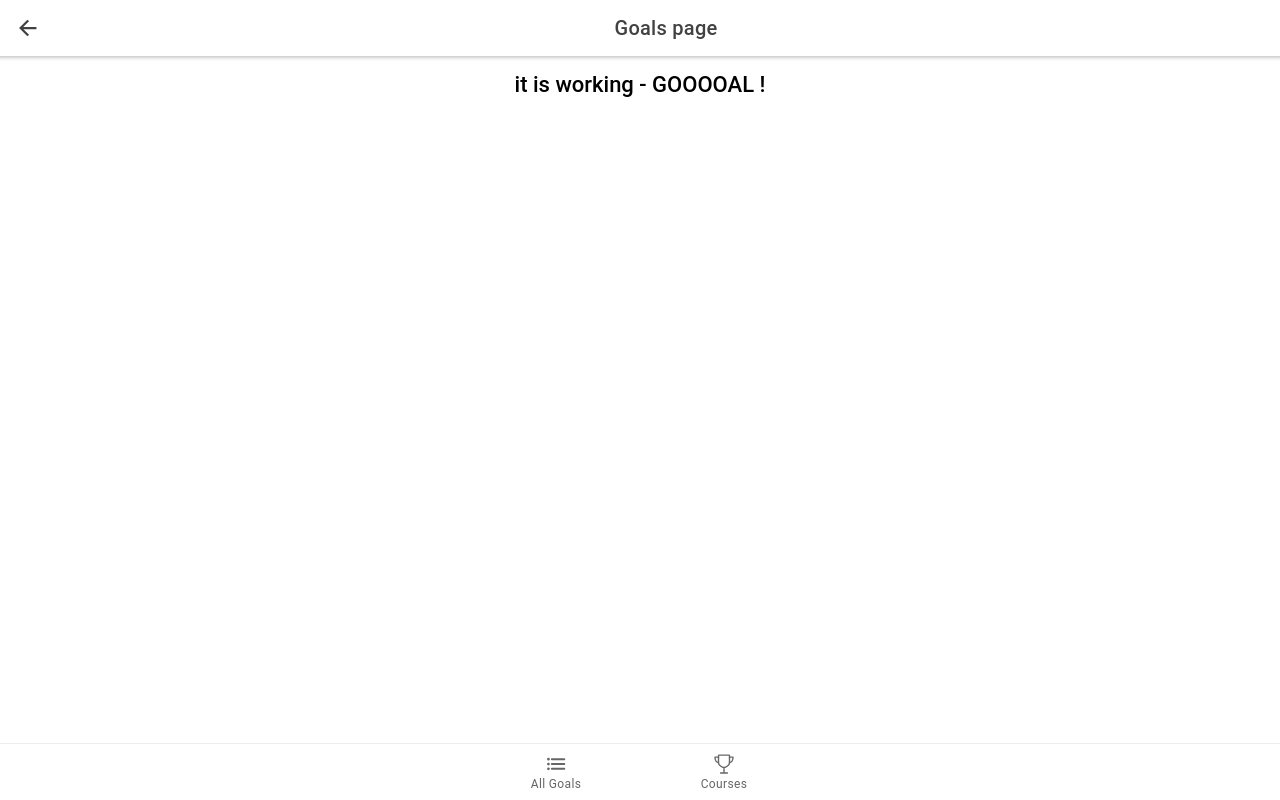
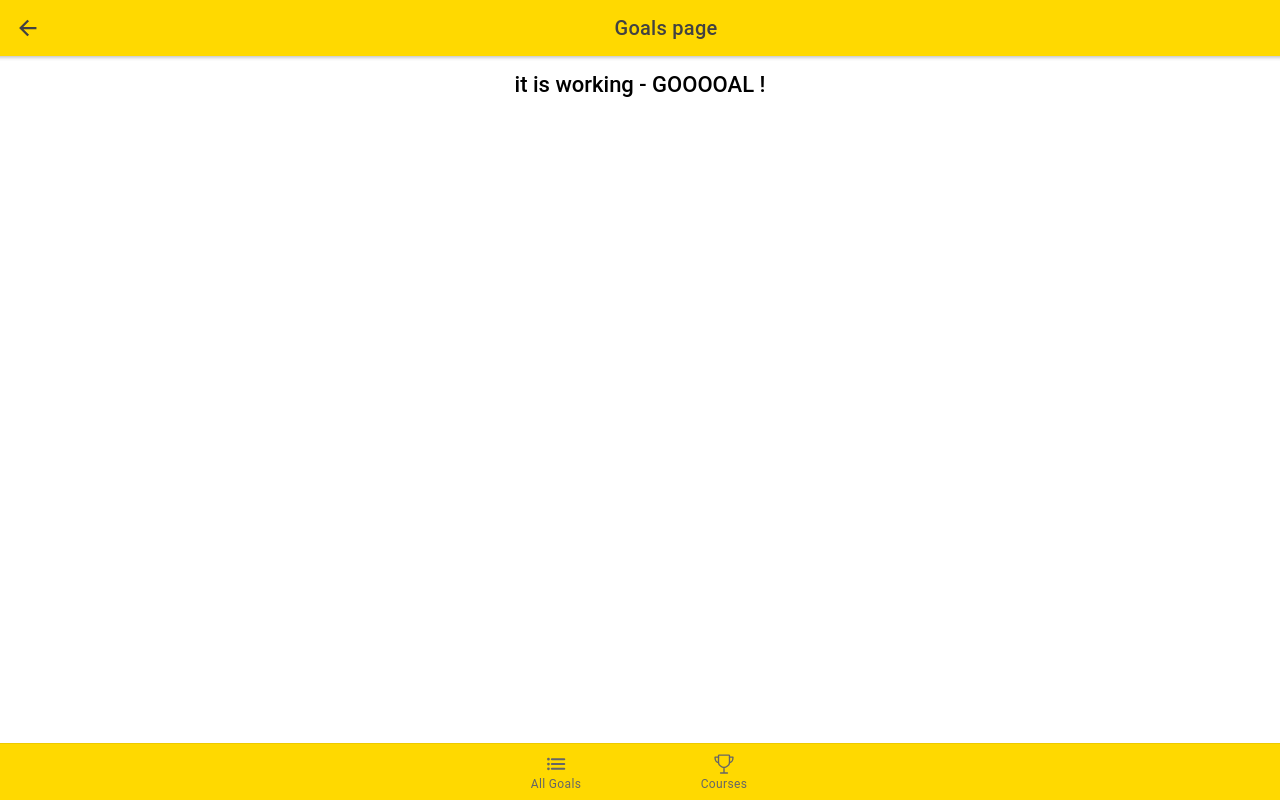
Before and after one commit to Luka-dot/Goal-List, a React (Create React App) app: page /course-goals in a window 1280 px wide. Built offline with nearby package versions, Linux system fonts and the light colour scheme.

Commit message:
cards and display list added

```diff
--- a/src/App.tsx
+++ b/src/App.tsx
@@ -26,6 +26,7 @@ import '@ionic/react/css/display.css';
 
 /* Theme variables */
 import './theme/variables.css';
+import './theme/theme.css';
 
 const App: React.FC = () => (
   <IonApp>
--- a/src/pages/Courses.tsx
+++ b/src/pages/Courses.tsx
@@ -1,5 +1,5 @@
 import React from 'react';
-import { IonHeader, IonContent, IonToolbar, IonTitle, IonButton, IonPage } from '@ionic/react';
+import { IonHeader, IonContent, IonToolbar, IonTitle, IonButton, IonPage, IonGrid, IonRow, IonCol, IonCard, IonCardContent } from '@ionic/react';
 // import { useHistory } from 'react-router-dom';
 
 const Courses: React.FC = () => {
@@ -8,6 +8,14 @@ const Courses: React.FC = () => {
     // const changePageHandler = () => {
     //     history.push('/course-goals');
     // };
+
+    const CORSE_DATA = [
+        { id: 'c1', title: 'IONIC course' },
+        { id: 'c2', title: 'This is another test title' },
+        { id: 'c3', title: 'Just a test data' },
+        { id: 'c4', title: 'IONIC with React' },
+        { id: 'c5', title: 'All this is just dummy data' },
+    ];
 
     return (
         <IonPage>
@@ -18,9 +26,23 @@ const Courses: React.FC = () => {
             </IonHeader>
             <IonContent>
                 <IonContent className="ion-text-center">
-                <h3>it is working !</h3>
+                    {/* <h3>it is working !</h3>
                 <IonButton routerLink="/course-goals">To goals</IonButton>
-                {/* <IonButton onClick={changePageHandler} > To goals</IonButton> */}
+                <IonButton onClick={changePageHandler} > To goals</IonButton> */}
+                    <IonGrid>
+                        {CORSE_DATA.map(course => (
+                            <IonRow key={course.id}>
+                                <IonCol size-md="4" offset-md="4">
+                                    <IonCard>
+                                        <IonCardContent>
+                                            <h2>{course.title}</h2>
+                                            <IonButton size="small" shape="round" routerLink="">View Course Goals</IonButton>
+                                        </IonCardContent>
+                                    </IonCard>
+                                </IonCol>
+                            </IonRow>
+                        ))}
+                    </IonGrid>
                 </IonContent>
             </IonContent>
         </IonPage>
--- /dev/null
+++ b/src/theme/theme.css
@@ -0,0 +1,5 @@
+:root {
+    --ion-toolbar-background: var(--ion-color-primary);
+    --ion-tab-bar-background : var(--ion-color-primary);
+    --ion-tab-bar-color-selected: var(--ion-color-secondary);
+}
--- a/src/theme/variables.css
+++ b/src/theme/variables.css
@@ -3,75 +3,66 @@ http://ionicframework.com/docs/theming/ */
 
 /** Ionic CSS Variables **/
 :root {
-  /** primary **/
-  --ion-color-primary: #3880ff;
-  --ion-color-primary-rgb: 56, 128, 255;
-  --ion-color-primary-contrast: #ffffff;
-  --ion-color-primary-contrast-rgb: 255, 255, 255;
-  --ion-color-primary-shade: #3171e0;
-  --ion-color-primary-tint: #4c8dff;
+  --ion-color-primary: #ffd900;
+  --ion-color-primary-rgb: 255,217,0;
+  --ion-color-primary-contrast: #000000;
+  --ion-color-primary-contrast-rgb: 0,0,0;
+  --ion-color-primary-shade: #e0bf00;
+  --ion-color-primary-tint: #ffdd1a;
 
-  /** secondary **/
-  --ion-color-secondary: #3dc2ff;
-  --ion-color-secondary-rgb: 61, 194, 255;
+  --ion-color-secondary: #302be8;
+  --ion-color-secondary-rgb: 48,43,232;
   --ion-color-secondary-contrast: #ffffff;
-  --ion-color-secondary-contrast-rgb: 255, 255, 255;
-  --ion-color-secondary-shade: #36abe0;
-  --ion-color-secondary-tint: #50c8ff;
+  --ion-color-secondary-contrast-rgb: 255,255,255;
+  --ion-color-secondary-shade: #2a26cc;
+  --ion-color-secondary-tint: #4540ea;
 
-  /** tertiary **/
-  --ion-color-tertiary: #5260ff;
-  --ion-color-tertiary-rgb: 82, 96, 255;
-  --ion-color-tertiary-contrast: #ffffff;
-  --ion-color-tertiary-contrast-rgb: 255, 255, 255;
-  --ion-color-tertiary-shade: #4854e0;
-  --ion-color-tertiary-tint: #6370ff;
+  --ion-color-tertiary: #ffb93f;
+  --ion-color-tertiary-rgb: 255,185,63;
+  --ion-color-tertiary-contrast: #000000;
+  --ion-color-tertiary-contrast-rgb: 0,0,0;
+  --ion-color-tertiary-shade: #e0a337;
+  --ion-color-tertiary-tint: #ffc052;
 
-  /** success **/
   --ion-color-success: #2dd36f;
-  --ion-color-success-rgb: 45, 211, 111;
+  --ion-color-success-rgb: 45,211,111;
   --ion-color-success-contrast: #ffffff;
-  --ion-color-success-contrast-rgb: 255, 255, 255;
+  --ion-color-success-contrast-rgb: 255,255,255;
   --ion-color-success-shade: #28ba62;
   --ion-color-success-tint: #42d77d;
 
-  /** warning **/
   --ion-color-warning: #ffc409;
-  --ion-color-warning-rgb: 255, 196, 9;
+  --ion-color-warning-rgb: 255,196,9;
   --ion-color-warning-contrast: #000000;
-  --ion-color-warning-contrast-rgb: 0, 0, 0;
+  --ion-color-warning-contrast-rgb: 0,0,0;
   --ion-color-warning-shade: #e0ac08;
   --ion-color-warning-tint: #ffca22;
 
-  /** danger **/
   --ion-color-danger: #eb445a;
-  --ion-color-danger-rgb: 235, 68, 90;
+  --ion-color-danger-rgb: 235,68,90;
   --ion-color-danger-contrast: #ffffff;
-  --ion-color-danger-contrast-rgb: 255, 255, 255;
+  --ion-color-danger-contrast-rgb: 255,255,255;
   --ion-color-danger-shade: #cf3c4f;
   --ion-color-danger-tint: #ed576b;
 
-  /** dark **/
   --ion-color-dark: #222428;
-  --ion-color-dark-rgb: 34, 36, 40;
+  --ion-color-dark-rgb: 34,36,40;
   --ion-color-dark-contrast: #ffffff;
-  --ion-color-dark-contrast-rgb: 255, 255, 255;
+  --ion-color-dark-contrast-rgb: 255,255,255;
   --ion-color-dark-shade: #1e2023;
   --ion-color-dark-tint: #383a3e;
 
-  /** medium **/
   --ion-color-medium: #92949c;
-  --ion-color-medium-rgb: 146, 148, 156;
+  --ion-color-medium-rgb: 146,148,156;
   --ion-color-medium-contrast: #ffffff;
-  --ion-color-medium-contrast-rgb: 255, 255, 255;
+  --ion-color-medium-contrast-rgb: 255,255,255;
   --ion-color-medium-shade: #808289;
   --ion-color-medium-tint: #9d9fa6;
 
-  /** light **/
   --ion-color-light: #f4f5f8;
-  --ion-color-light-rgb: 244, 245, 248;
+  --ion-color-light-rgb: 244,245,248;
   --ion-color-light-contrast: #000000;
-  --ion-color-light-contrast-rgb: 0, 0, 0;
+  --ion-color-light-contrast-rgb: 0,0,0;
   --ion-color-light-shade: #d7d8da;
   --ion-color-light-tint: #f5f6f9;
 }
```
Lines whose indentation alone changed are shown as unchanged.
